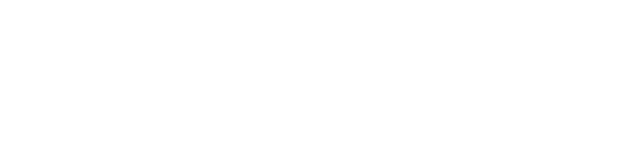
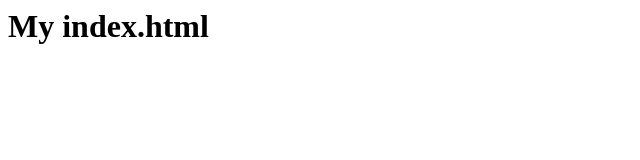
Before and after one commit to danharper83/feedingbritain, a plain HTML site: page index.html in a window 1280 px wide. Shown: the whole page, without its empty margins (0-640 px from the left). Drawn offline with Linux system fonts and the light colour scheme.

Commit message:
I've added a h1

```diff
--- a/index.html
+++ b/index.html
@@ -1,3 +1,6 @@
 <html>
 <head></head>
+<body>
+<h1>My index.html</h1>
+</body>
 </html>
```
